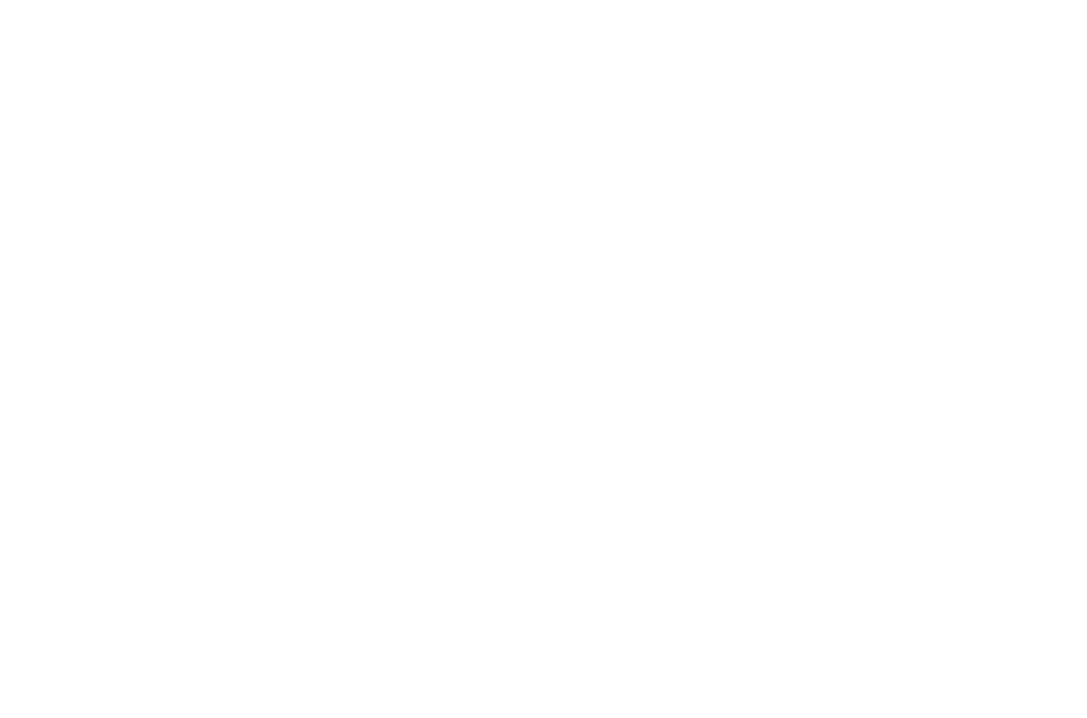
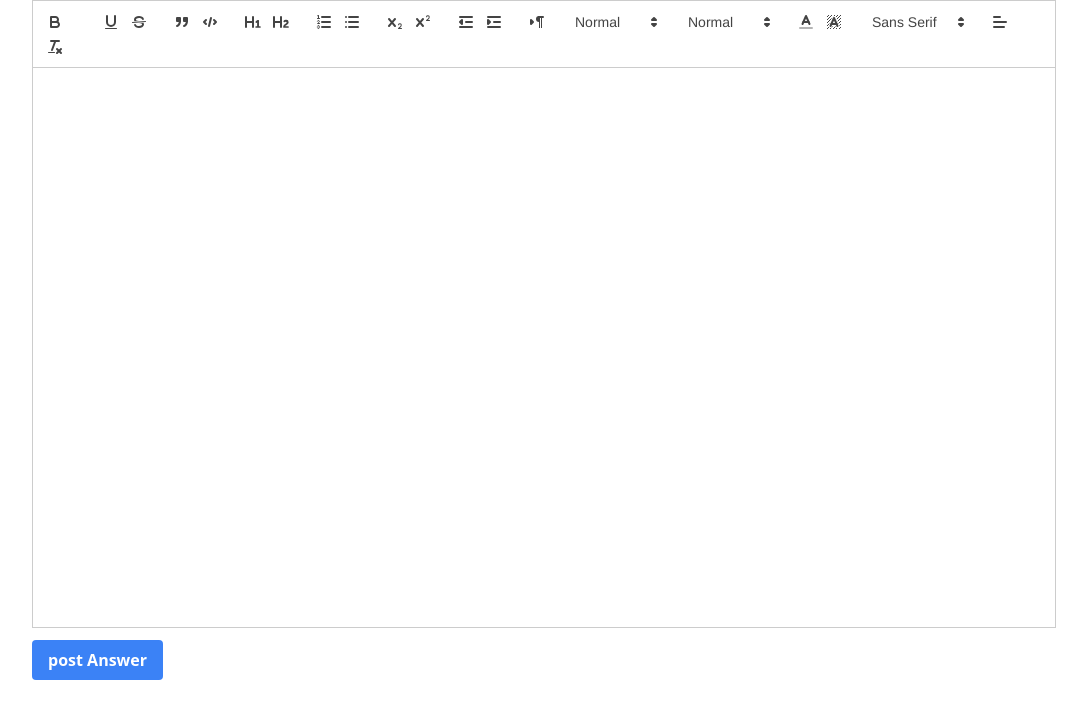
Before and after one commit to Himanshu-ui-max/stackoverflow_clone_frontend, a React (Create React App) app: page /post_answer/1 in a window 1280 px wide. Before the commit this address had no page. Shown: the top 718 px of the page, without its empty margins (96-1183 px from the left). Built offline with nearby package versions, Linux system fonts and the light colour scheme.

Commit message:
post answer completed

```diff
--- a/package.json
+++ b/package.json
@@ -9,6 +9,7 @@
     "@testing-library/user-event": "^13.5.0",
     "react": "^18.3.1",
     "react-dom": "^18.3.1",
+    "react-quill": "^2.0.0",
     "react-router-dom": "^6.25.0",
     "react-scripts": "5.0.1",
     "web-vitals": "^2.1.4"
--- a/src/App.js
+++ b/src/App.js
@@ -13,6 +13,7 @@
 import Navbar from './components/Navbar/Navbar';
 import Questions from './components/Questions';
 import Question from './components/Question';
+import PostAnswer from './components/PostAnswer';
 function App() {
   const [query, setQuery] = useState("");
   const [mount, setMount] = useState(false);
@@ -30,6 +31,7 @@
           <Route element={<Questions key={"yourQuestions"} type={"yourQuestions"} query={query} mount={mount}/>} exact path="/yourquestions"></Route>
           <Route element={<Test/>} exact path="/test"></Route>
           <Route element={<Question/>} exact path="/question/:id"></Route>
+          <Route element={<PostAnswer/>} exact path="/post_answer/:id"></Route>
         </Routes>
       </Router>
     </>
--- /dev/null
+++ b/src/components/PostAnswer.js
@@ -0,0 +1,85 @@
+import React, { useEffect, useState } from 'react'
+import ReactQuill from 'react-quill'
+import "react-quill/dist/quill.snow.css"
+import { useNavigate, useParams } from 'react-router-dom'
+const PostAnswer = () => {
+    const { id } = useParams()
+    const [loading, setLoading] = useState(false);
+    const [answer, setAnswer] = useState("");
+    const base_url = process.env.REACT_APP_BASE_URL;
+    const navigate = useNavigate()
+    const handlePost=(result)=>{
+        setLoading(true)
+        fetch(base_url + "/create_answer",{
+            method : "POST",
+            headers : {
+                "Token" : localStorage.getItem("user_token"),
+                "Accept": "application/json",
+                "Content-Type": "application/json"
+            },
+            body : JSON.stringify({
+                "answer" : result,
+                "question_id" : id
+            })
+        }).then(async (res)=>{
+            const data = res.json()
+            if(res.status === 200){
+                alert("Answer posted successfuly. Redirecting to homepage")
+                navigate("/")
+            }
+            else if (res.status === 400){
+                alert("You have already answered this question. Redirecting to homepage")
+                navigate("/")
+            }
+            else{
+                alert("Some internal error occured. Redirecting to login page")
+                localStorage.removeItem("user_token")
+                navigate("/login")
+            }
+        }).catch((error)=>{
+            alert(error + ". Redirecting to login page")
+            localStorage.removeItem("user_token")
+            navigate("/login")
+        })
+    }
+    var toolbarOptions = [
+        ['bold', 'Italic', 'underline', 'strike'], // toggled buttons
+        ['blockquote', 'code-block'],
+        [{ 'header': 1 }, { 'header': 2 }], // custom button values
+        [{ 'list': 'ordered' }, { 'list': 'bullet' }],
+        [{ 'script': 'sub' }, { 'script': 'super' }], // superscript/subscript
+        [{ 'indent': '-1' }, { 'indent': '+1' }], // outdent/indent
+        [{ 'direction': 'rtl' }], // text direction
+        [{ 'size': ['small', false, 'large', 'huge'] }], // custom dropdown
+        [{ 'header': [1, 2, 3, 4, 5, 6, false] }],
+        [{ 'color': [] }, { 'background': [] }], // dropdown with defaults from theme
+        [{ 'font': [] }],
+        [{ 'align': [] }],
+        ['clean'] // remove formatting button
+    ];
+    const module = {
+        toolbar: toolbarOptions
+    }
+    return (
+        <div style={{ width: "100vw", display: "flex", flexDirection: "column", alignItems: "center" }}>
+            <ReactQuill theme='snow' style={{ width: "80vw", height: "70vh" }} modules={module} value={answer} onChange={setAnswer} />
+            <div style={{ marginTop: "80px", textAlign: "left", width : "80vw" }}>
+                <button className="bg-blue-500 hover:bg-blue-700 text-white font-bold py-2 px-4 rounded" onClick={()=>{
+                    let result = answer.replace(/(<p[^>]+?>|<p>|<\/p>)/img, "");
+                    console.log(result)
+                    handlePost(result)
+                    }}>
+                    {loading ? <div style={{textAlign : 'center', display : "flex", justifyContent : "center"}} role="status">
+                <svg aria-hidden="true" className="w-8 h-8 text-white-200 animate-spin dark:text-white-600 fill-blue-600" viewBox="0 0 100 101" fill="none" xmlns="http://www.w3.org/2000/svg">
+                  <path d="M100 50.5908C100 78.2051 77.6142 100.591 50 100.591C22.3858 100.591 0 78.2051 0 50.5908C0 22.9766 22.3858 0.59082 50 0.59082C77.6142 0.59082 100 22.9766 100 50.5908ZM9.08144 50.5908C9.08144 73.1895 27.4013 91.5094 50 91.5094C72.5987 91.5094 90.9186 73.1895 90.9186 50.5908C90.9186 27.9921 72.5987 9.67226 50 9.67226C27.4013 9.67226 9.08144 27.9921 9.08144 50.5908Z" fill="currentColor" />
+                  <path d="M93.9676 39.0409C96.393 38.4038 97.8624 35.9116 97.0079 33.5539C95.2932 28.8227 92.871 24.3692 89.8167 20.348C85.8452 15.1192 80.8826 10.7238 75.2124 7.41289C69.5422 4.10194 63.2754 1.94025 56.7698 1.05124C51.7666 0.367541 46.6976 0.446843 41.7345 1.27873C39.2613 1.69328 37.813 4.19778 38.4501 6.62326C39.0873 9.04874 41.5694 10.4717 44.0505 10.1071C47.8511 9.54855 51.7191 9.52689 55.5402 10.0491C60.8642 10.7766 65.9928 12.5457 70.6331 15.2552C75.2735 17.9648 79.3347 21.5619 82.5849 25.841C84.9175 28.9121 86.7997 32.2913 88.1811 35.8758C89.083 38.2158 91.5421 39.6781 93.9676 39.0409Z" fill="currentFill" />
+                </svg>
+                <span className="sr-only">Loading...</span>
+              </div> : "post Answer"}
+                </button>
+            </div>
+        </div>
+    )
+}
+
+export default PostAnswer
--- a/src/components/Question.js
+++ b/src/components/Question.js
@@ -61,6 +61,8 @@
     }, []);
     return (
         <div style={{ width: "100vw", display : "flex", flexDirection : "column", alignItems : "center" }}>
+            <div style={{width : "80vw",display : 'flex', flexDirection : "column"}} className='headingTop'>
+
             <div style={{width : "80vw", display: 'flex', justifyContent: "space-between" }} className='heading'>
                 <div style={{ display: 'flex', flexDirection: 'column', marginLeft: "10px" }} className='text'>
                     <div style={{ fontSize: "2rem" }} className='title'><b>{question.title}</b></div>
@@ -68,11 +70,15 @@
                         return (
                             <div style={{ marginRight: "5px", fontSize: "1rem" }} key={i} className="badge text-blue-500">{tag}</div>
                         )
-                    })}</div>
+                    })}
+                    </div>
                 </div>
-                <div style={{ display: 'flex', alignItems: "center", marginRight: "10px" }} className='answerButt'> <button className="bg-blue-500 hover:bg-blue-700 text-white font-bold py-2 px-4 rounded">
+                <div style={{ display: 'flex', alignItems: "center", marginRight: "10px" }} className='answerButt'> <button className="bg-blue-500 hover:bg-blue-700 text-white font-bold py-2 px-4 rounded" onClick={(e)=>{navigate(`/post_answer/${id}`)}}>
                     Answer
                 </button></div>
+            </div>
+
+                <div style={{width : "80vw",marginLeft : "10px", marginTop : "10px", overflow : "auto"}} className='question'>{question.Question}</div>
             </div>
             <div style={{width : "80vw", height : "70vh", display : "flex",flexDirection : "column",alignItems : "center", marginTop : "50px", overflow : "auto"}}>
                 {
```
Also changed, not shown: 1 other file (tests, documents, lock files or other folders).
